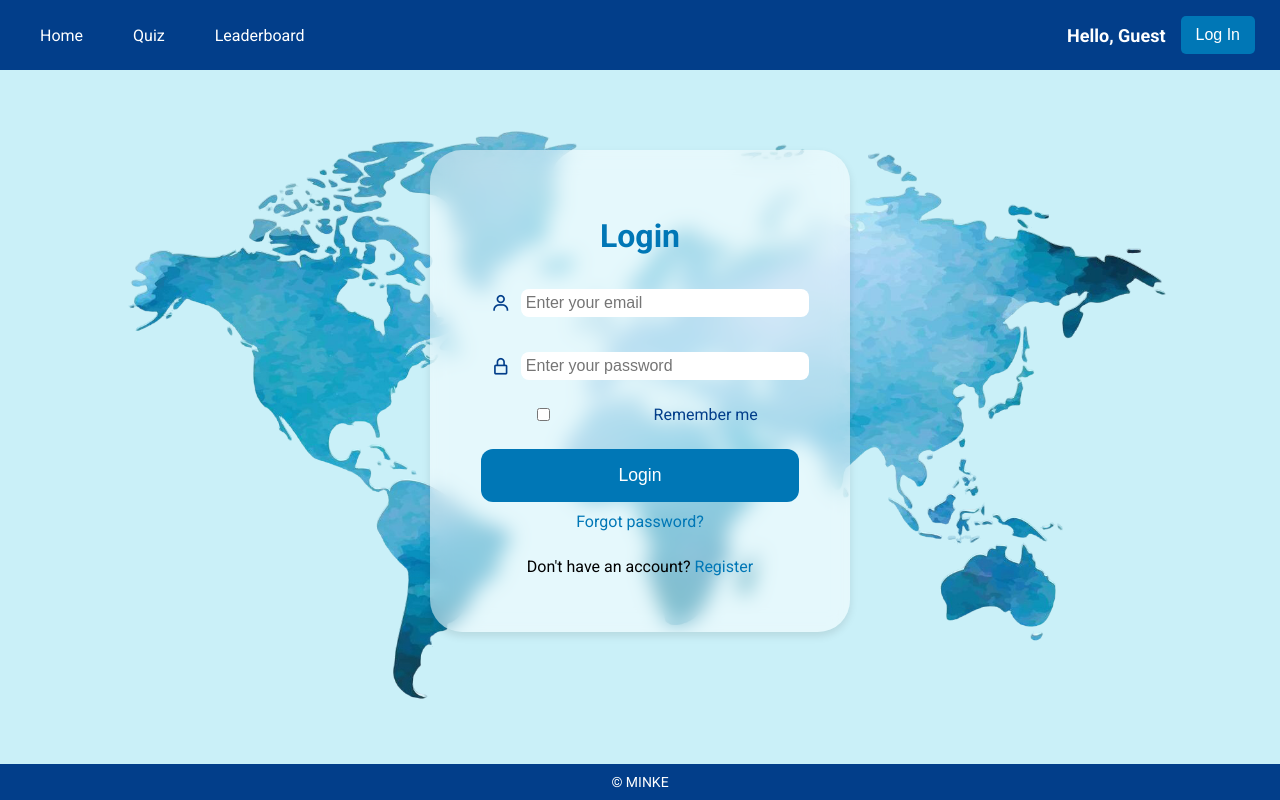
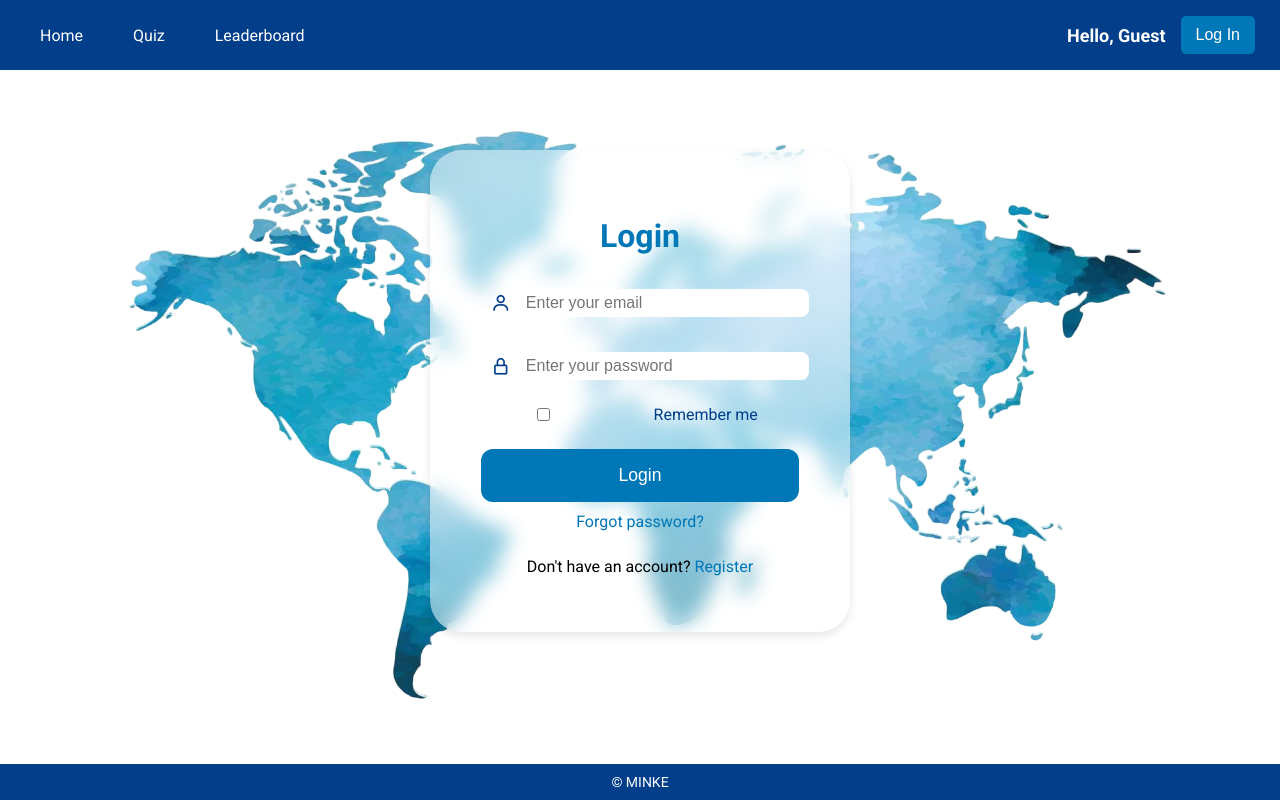
Before and after one commit to Kaia1332/Project_Alpha, a website: page client/loginPage/login.html in a window 1280 px wide. Drawn offline with nearby package versions, Linux system fonts and the light colour scheme.

Commit message:
update assets to include background in client folder

```diff
--- a/client/feedbackPage/feedback.css
+++ b/client/feedbackPage/feedback.css
@@ -8,7 +8,7 @@ body {
   justify-content: center;
   min-height: 100vh;
   background-color: #caf0f8;
-  background-image: url(../../Instructions/Assets/background.png);
+  background-image: url(../assets/background.png);
   background-size: contain;
   background-position: center;
   background-repeat: no-repeat;
--- a/client/homePage/home.css
+++ b/client/homePage/home.css
@@ -8,7 +8,7 @@ body {
   justify-content: center;
   min-height: 100vh;
   background-color: #caf0f8;
-  background-image: url(../../Instructions/Assets/background.png);
+  background-image: url(../assets/background.png);
   background-size: contain;
   background-position: center;
   background-repeat: no-repeat;
--- a/client/loginPage/login.css
+++ b/client/loginPage/login.css
@@ -7,11 +7,10 @@ body {
   min-height: 100vh;
   margin: 0;
   padding: 0;
-  background-color: #caf0f8;
-  background-image: url(../../Instructions/Assets/background.png);
+  background-image: url(../assets/background.png);
   background-size: contain;
   background-position: center;
-  background-repeat: no-repeat;
+  background-repeat: no-repeat
 }
 
 .login-form {
--- a/client/quizPage/quiz.css
+++ b/client/quizPage/quiz.css
@@ -10,7 +10,7 @@ body {
   /* min-height: 100vh; */
   min-height: 100vh;
   margin: 0;
-  background-image: url(../../Instructions/Assets/background.png);
+  background-image: url(../assets/background.png);
   background-size: contain;
   background-position: center;
   background-repeat: no-repeat;
--- a/client/registrationPage/register.css
+++ b/client/registrationPage/register.css
@@ -1,15 +1,15 @@
 /* Warm blue and white theme based on Coolors palette */
 body {
     font-family: Arial, sans-serif;
+    margin: 0;
+    padding: 0;
     display: flex;
     flex-direction: column;
     align-items: center;
     justify-content: center;
     min-height: 100vh;
-  margin: 0;
-  padding: 0;
     background-color: #caf0f8;
-  background-image: url(../../Instructions/Assets/background.png);
+    background-image: url(../assets/background.png);
     background-size: contain;
     background-position: center;
     background-repeat: no-repeat;
```
Also changed, not shown: client/assets/background.png (renamed from Instructions/Assets/background.png). Lines whose indentation alone changed are shown as unchanged.
